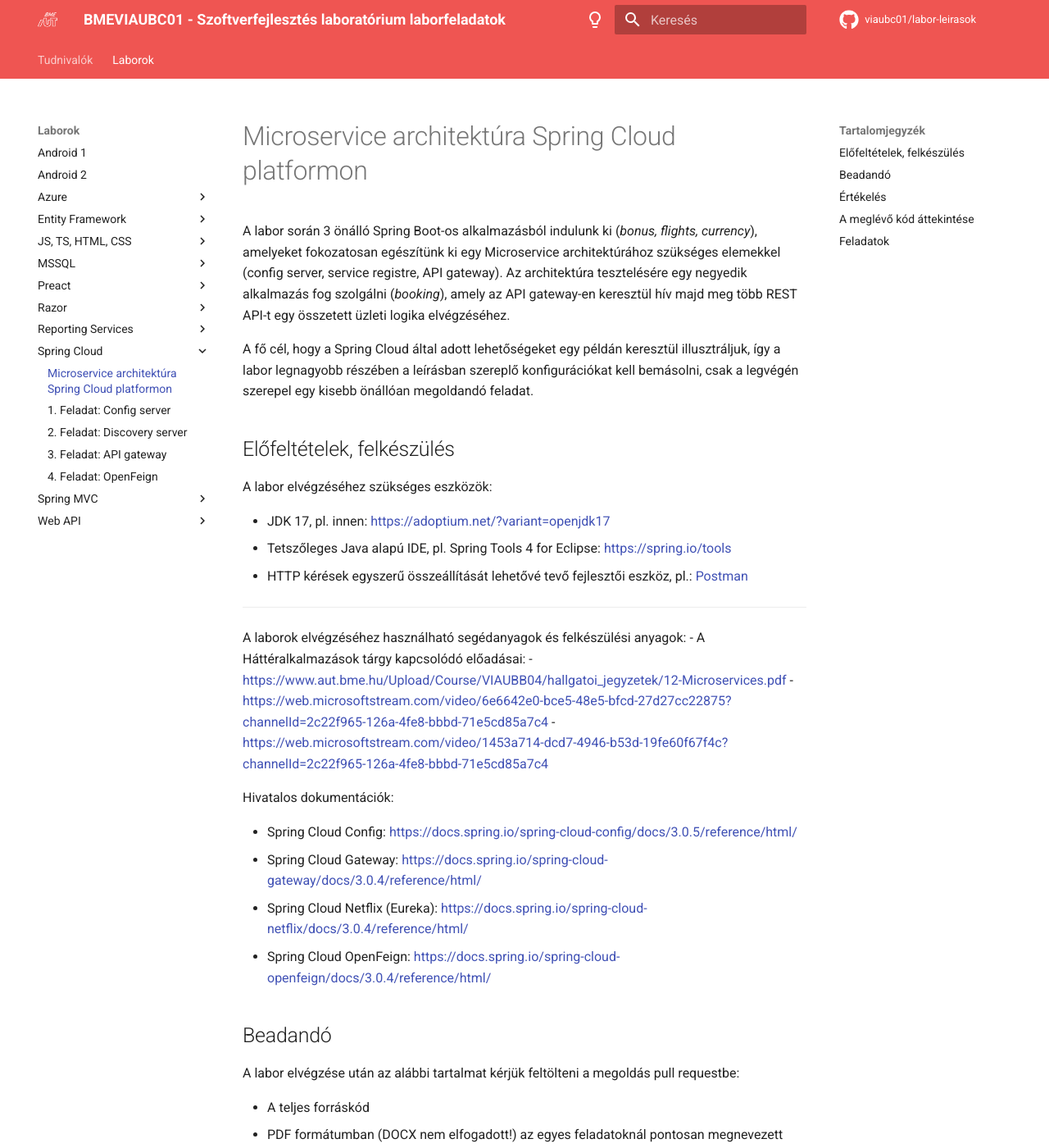
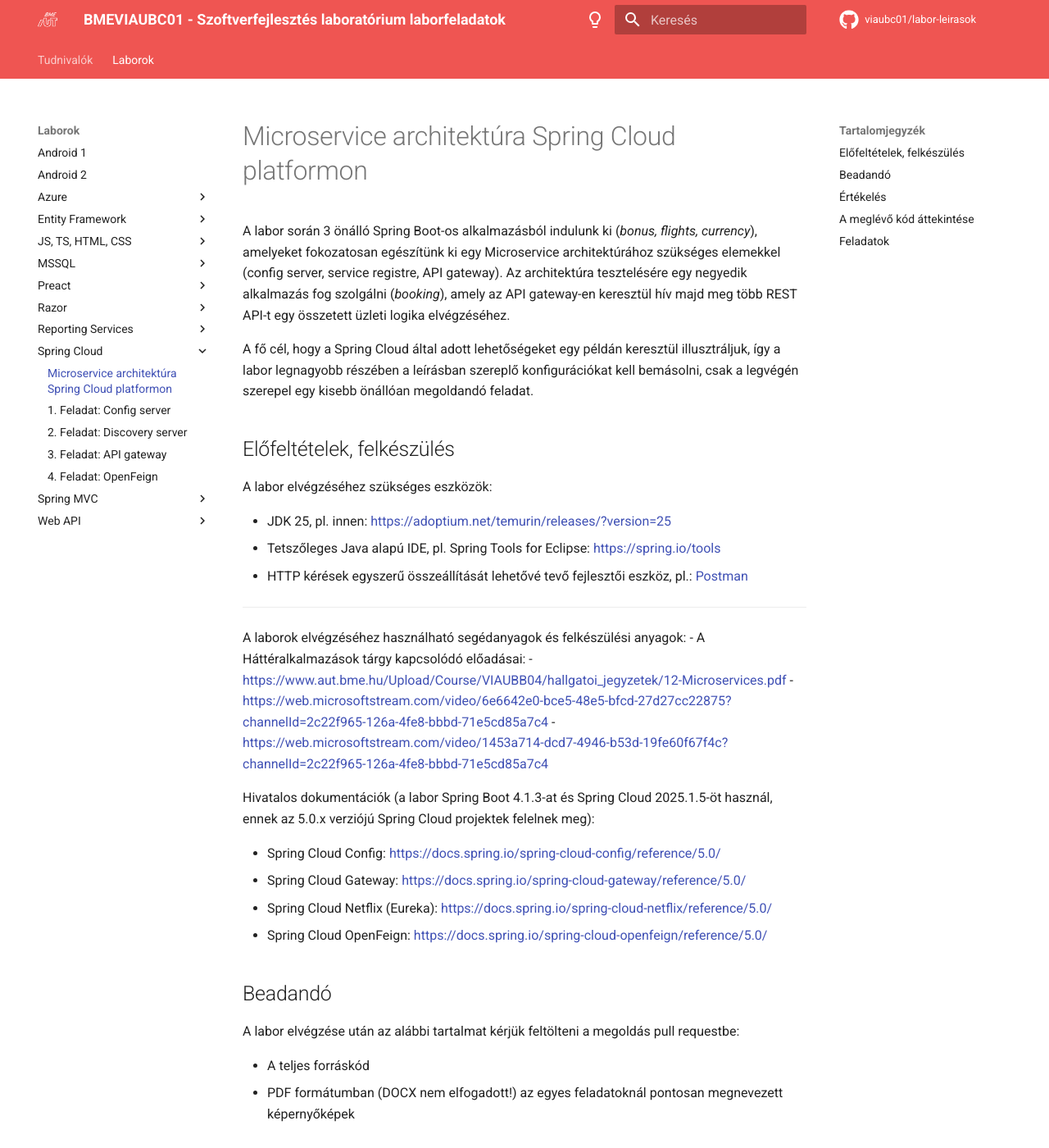
Before and after one commit to VIAUBC01/labor-leirasok, an MkDocs documentation site: the page built from docs/laborok/spring-cloud/index.md, in a window 1280 px wide and 1400 px high. Shown: the whole window at 82% size. Built offline with MkDocs 1.6.1 and Material for MkDocs 9.7.7, drawn with Linux system fonts in a browser that asks for light colours; comment, search, counter and statistics services are not loaded.

Commit message:
update spring cloud description (JDK 25, Spring Cloud 2025.1.5, Spring Boot 4.1.3, smaller changes, warnings)

```diff
--- a/docs/laborok/spring-cloud/index.md
+++ b/docs/laborok/spring-cloud/index.md
@@ -8,8 +8,8 @@ A fő cél, hogy a Spring Cloud által adott lehetőségeket egy példán keresz
 
 A labor elvégzéséhez szükséges eszközök:
 
-- JDK 17, pl. innen: https://adoptium.net/?variant=openjdk17
-- Tetszőleges Java alapú IDE, pl. Spring Tools 4 for Eclipse: https://spring.io/tools
+- JDK 25, pl. innen: https://adoptium.net/temurin/releases/?version=25
+- Tetszőleges Java alapú IDE, pl. Spring Tools for Eclipse: https://spring.io/tools
 - HTTP kérések egyszerű összeállítását lehetővé tevő fejlesztői eszköz, pl.: [Postman](https://www.postman.com/downloads/)
 
 <hr />
@@ -20,12 +20,12 @@ A laborok elvégzéséhez használható segédanyagok és felkészülési anyago
     - https://web.microsoftstream.com/video/6e6642e0-bce5-48e5-bfcd-27d27cc22875?channelId=2c22f965-126a-4fe8-bbbd-71e5cd85a7c4
     - https://web.microsoftstream.com/video/1453a714-dcd7-4946-b53d-19fe60f67f4c?channelId=2c22f965-126a-4fe8-bbbd-71e5cd85a7c4
 
-Hivatalos dokumentációk:
+Hivatalos dokumentációk (a labor Spring Boot 4.1.3-at és Spring Cloud 2025.1.5-öt használ, ennek az 5.0.x verziójú Spring Cloud projektek felelnek meg):
 
-- Spring Cloud Config: https://docs.spring.io/spring-cloud-config/docs/3.0.5/reference/html/
-- Spring Cloud Gateway: https://docs.spring.io/spring-cloud-gateway/docs/3.0.4/reference/html/
-- Spring Cloud Netflix (Eureka): https://docs.spring.io/spring-cloud-netflix/docs/3.0.4/reference/html/
-- Spring Cloud OpenFeign: https://docs.spring.io/spring-cloud-openfeign/docs/3.0.4/reference/html/
+- Spring Cloud Config: https://docs.spring.io/spring-cloud-config/reference/5.0/
+- Spring Cloud Gateway: https://docs.spring.io/spring-cloud-gateway/reference/5.0/
+- Spring Cloud Netflix (Eureka): https://docs.spring.io/spring-cloud-netflix/reference/5.0/
+- Spring Cloud OpenFeign: https://docs.spring.io/spring-cloud-openfeign/reference/5.0/
 
 ## Beadandó
 
```
Also changed, not shown: docs/laborok/spring-cloud/Feladat-1.md (+7 -4 lines), docs/laborok/spring-cloud/Feladat-2.md (+4 -1 lines), docs/laborok/spring-cloud/Feladat-3.md (+8 -3 lines), docs/laborok/spring-cloud/Feladat-4.md (+1 -1 lines).
